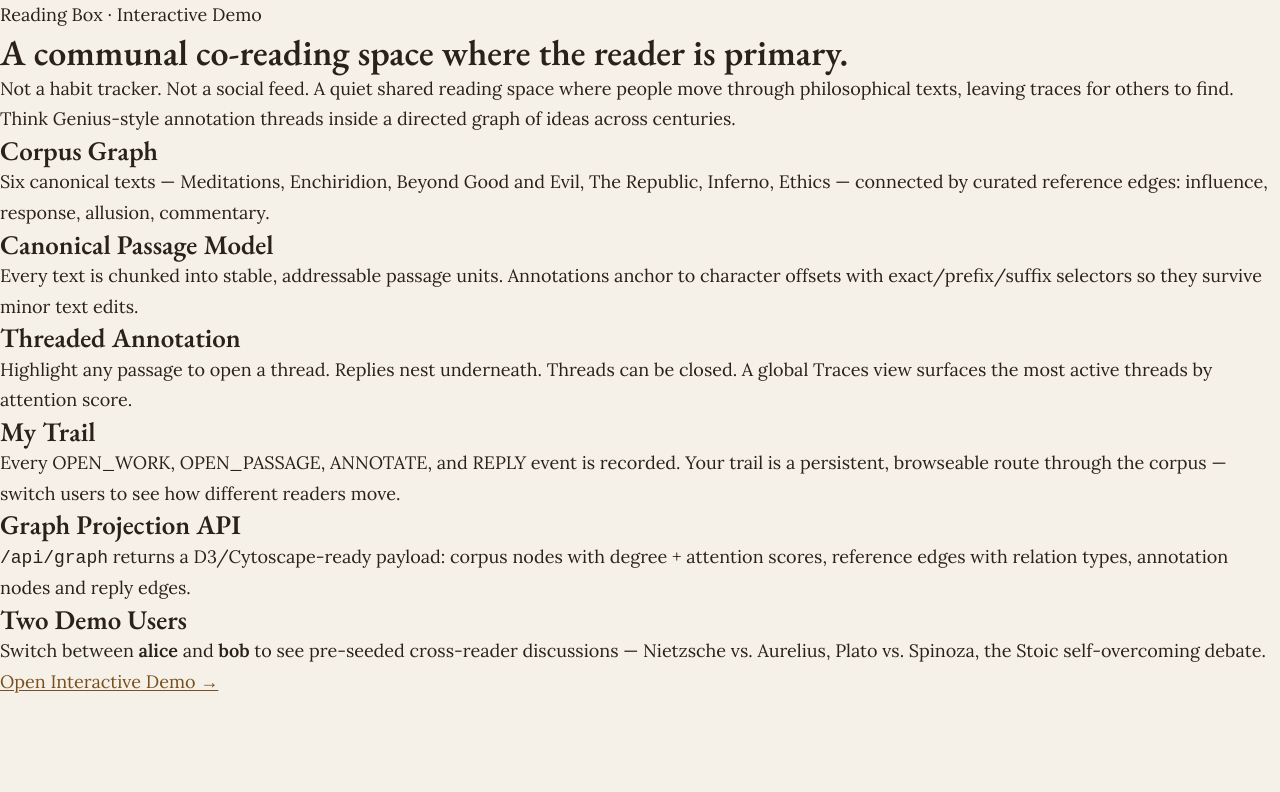
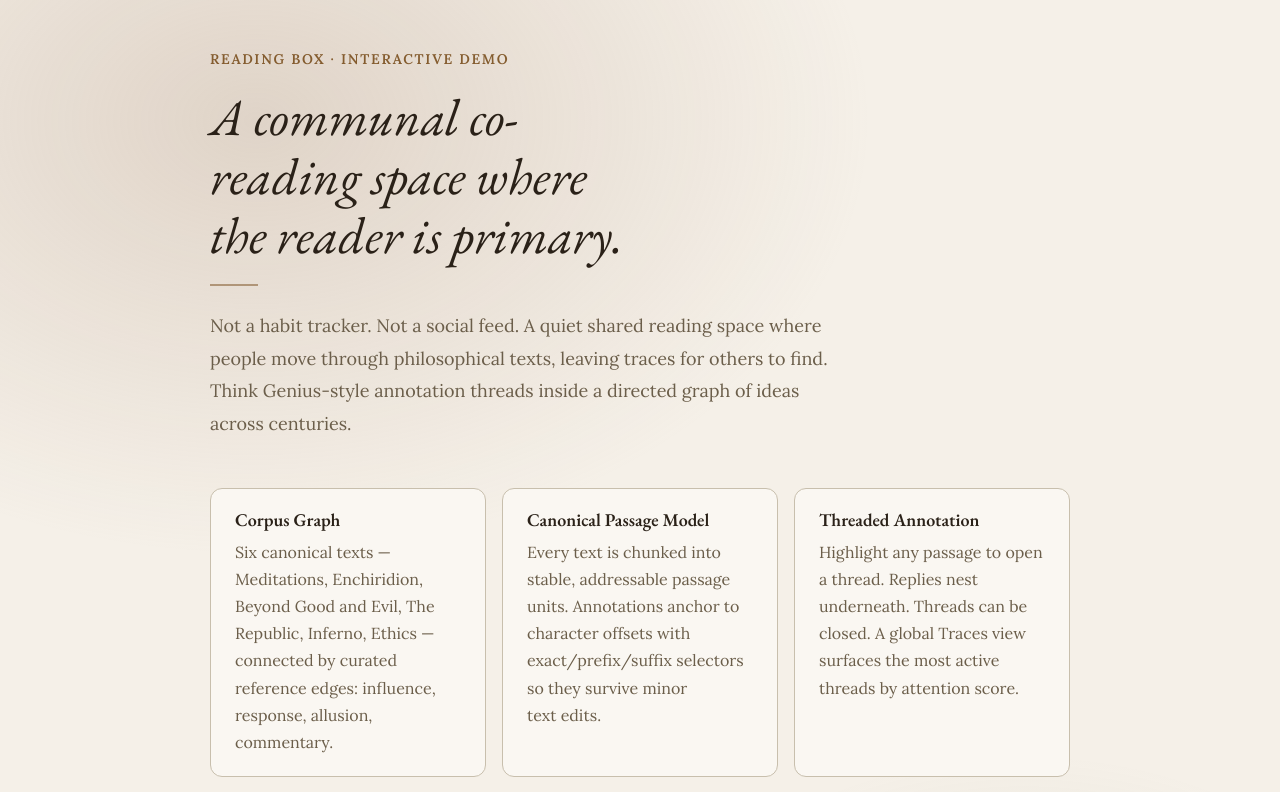
Before and after one commit to lorandladnai/reading-box-demo, a Next.js app: page / in a window 1280 px wide. Shown: the top 792 px of the page. Built offline with nearby package versions, Linux system fonts and the light colour scheme.

Commit message:
feat: styled landing page, annotation close button, alchemy bulk importer

```diff
--- a/src/app/globals.css
+++ b/src/app/globals.css
@@ -10,18 +10,16 @@
 /* ── Tokens ─────────────────────────────────────────────────── */
 :root,
 [data-theme="light"] {
-  /* Fonts */
   --font-display: 'EB Garamond', Georgia, serif;
   --font-body: 'Lora', Georgia, serif;
 
-  /* Type scale */
   --text-xs:   clamp(0.75rem,  0.7rem  + 0.25vw, 0.875rem);
   --text-sm:   clamp(0.875rem, 0.8rem  + 0.35vw, 1rem);
   --text-base: clamp(1rem,     0.95rem + 0.25vw, 1.125rem);
   --text-lg:   clamp(1.125rem, 1rem    + 0.75vw, 1.5rem);
   --text-xl:   clamp(1.5rem,   1.2rem  + 1.25vw, 2.25rem);
+  --text-2xl:  clamp(2rem,     1.2rem  + 2.5vw,  3.5rem);
 
-  /* 4px spacing */
   --space-1:  0.25rem;
   --space-2:  0.5rem;
   --space-3:  0.75rem;
@@ -32,8 +30,9 @@
   --space-10: 2.5rem;
   --space-12: 3rem;
   --space-16: 4rem;
+  --space-20: 5rem;
+  --space-24: 6rem;
 
-  /* Surfaces — warm parchment */
   --color-bg:             #f5f0e8;
   --color-surface:        #faf7f2;
   --color-surface-2:      #ffffff;
@@ -41,33 +40,27 @@
   --color-divider:        #d9d0c0;
   --color-border:         #c8bfad;
 
-  /* Text */
   --color-text:           #2a2118;
   --color-text-muted:     #6b5e4a;
   --color-text-faint:     #a8987e;
   --color-text-inverse:   #faf7f2;
 
-  /* Primary — warm oak brown */
   --color-primary:          #7a4f1e;
   --color-primary-hover:    #5e3a12;
   --color-primary-active:   #3e2509;
   --color-primary-highlight:#ede0cc;
 
-  /* Accent — muted sage (selection, mark) */
   --color-accent:           #4a6741;
   --color-accent-highlight: #dde8d6;
 
-  /* Radii */
   --radius-sm: 0.25rem;
   --radius-md: 0.5rem;
   --radius-lg: 0.75rem;
 
-  /* Shadows */
   --shadow-sm: 0 1px 3px oklch(0.2 0.03 60 / 0.08);
   --shadow-md: 0 4px 12px oklch(0.2 0.03 60 / 0.10);
-  --shadow-lg: 0 8px 24px oklch(0.2 0.03 60 / 0.14);
+  --shadow-lg: 0 8px 32px oklch(0.2 0.03 60 / 0.16);
 
-  /* Transition */
   --transition: 180ms cubic-bezier(0.16, 1, 0.3, 1);
 }
 
@@ -90,7 +83,7 @@
   --color-accent-highlight: #1e2e1a;
   --shadow-sm: 0 1px 3px oklch(0 0 0 / 0.30);
   --shadow-md: 0 4px 12px oklch(0 0 0 / 0.40);
-  --shadow-lg: 0 8px 24px oklch(0 0 0 / 0.50);
+  --shadow-lg: 0 8px 32px oklch(0 0 0 / 0.55);
 }
 
 @media (prefers-color-scheme: dark) {
@@ -113,18 +106,12 @@
     --color-accent-highlight: #1e2e1a;
     --shadow-sm: 0 1px 3px oklch(0 0 0 / 0.30);
     --shadow-md: 0 4px 12px oklch(0 0 0 / 0.40);
-    --shadow-lg: 0 8px 24px oklch(0 0 0 / 0.50);
+    --shadow-lg: 0 8px 32px oklch(0 0 0 / 0.55);
   }
 }
 
 /* ── Base reset ─────────────────────────────────────────────── */
-*,
-*::before,
-*::after {
-  box-sizing: border-box;
-  margin: 0;
-  padding: 0;
-}
+*, *::before, *::after { box-sizing: border-box; margin: 0; padding: 0; }
 
 html {
   -webkit-font-smoothing: antialiased;
@@ -149,69 +136,171 @@ h1, h2, h3, h4, h5, h6 {
   text-wrap: balance;
 }
 
-p, li {
-  text-wrap: pretty;
-}
+p, li { text-wrap: pretty; }
+button { cursor: pointer; font: inherit; color: inherit; background: none; border: none; }
+input, textarea, select { font: inherit; color: inherit; }
+img, svg { display: block; max-width: 100%; }
+code { font-family: 'Courier New', monospace; font-size: 0.9em; background: var(--color-surface-offset); padding: 0.1em 0.4em; border-radius: var(--radius-sm); }
 
-button {
-  cursor: pointer;
-  font: inherit;
-  color: inherit;
-  background: none;
-  border: none;
-}
-
-input, textarea, select {
-  font: inherit;
-  color: inherit;
-}
-
-img, svg {
-  display: block;
-  max-width: 100%;
-}
-
-::selection {
-  background: var(--color-accent-highlight);
-  color: var(--color-text);
-}
-
-:focus-visible {
-  outline: 2px solid var(--color-primary);
-  outline-offset: 3px;
-  border-radius: var(--radius-sm);
-}
-
-mark {
-  background: var(--color-accent-highlight);
-  color: var(--color-text);
-  border-radius: 2px;
-  padding: 0 2px;
-}
-
-a {
-  color: var(--color-primary);
-  text-decoration: underline;
-  text-underline-offset: 2px;
-  transition: color var(--transition);
-}
-
-a:hover {
-  color: var(--color-primary-hover);
-}
+::selection { background: var(--color-accent-highlight); color: var(--color-text); }
+:focus-visible { outline: 2px solid var(--color-primary); outline-offset: 3px; border-radius: var(--radius-sm); }
+mark { background: var(--color-accent-highlight); color: var(--color-text); border-radius: 2px; padding: 0 2px; }
+a { color: var(--color-primary); text-decoration: underline; text-underline-offset: 2px; transition: color var(--transition); }
+a:hover { color: var(--color-primary-hover); }
 
 @media (prefers-reduced-motion: reduce) {
-  *,
-  *::before,
-  *::after {
+  *, *::before, *::after {
     animation-duration: 0.01ms !important;
-    animation-iteration-count: 1 !important;
     transition-duration: 0.01ms !important;
-    scroll-behavior: auto !important;
   }
 }
 
-/* ── Layout shell ───────────────────────────────────────────── */
+/* ──────────────────────────────────────────────────────
+   LANDING PAGE ( / )
+   ────────────────────────────────────────────────────── */
+
+.cover {
+  min-height: 100dvh;
+  display: flex;
+  align-items: center;
+  justify-content: center;
+  padding: var(--space-12) var(--space-6);
+  background:
+    radial-gradient(ellipse 80% 60% at 20% 10%, oklch(0.72 0.04 60 / 0.35) 0%, transparent 60%),
+    radial-gradient(ellipse 60% 50% at 80% 90%, oklch(0.65 0.05 140 / 0.18) 0%, transparent 55%),
+    var(--color-bg);
+}
+
+.cover-inner {
+  max-width: 860px;
+  width: 100%;
+}
+
+/* Kicker line above the title */
+.cover-kicker {
+  font-family: var(--font-body);
+  font-size: var(--text-xs);
+  font-weight: 600;
+  letter-spacing: 0.12em;
+  text-transform: uppercase;
+  color: var(--color-primary);
+  margin-bottom: var(--space-4);
+  opacity: 0.9;
+}
+
+/* Hero title */
+.cover-inner > h1 {
+  font-family: var(--font-display);
+  font-size: var(--text-2xl);
+  font-weight: 400;
+  font-style: italic;
+  line-height: 1.15;
+  color: var(--color-text);
+  max-width: 22ch;
+  margin-bottom: var(--space-6);
+}
+
+/* Lead paragraph */
+.cover-lead {
+  font-size: var(--text-base);
+  color: var(--color-text-muted);
+  line-height: 1.8;
+  max-width: 58ch;
+  margin-bottom: var(--space-12);
+}
+
+/* Ornamental divider */
+.cover-inner > h1::after {
+  content: '';
+  display: block;
+  width: 48px;
+  height: 2px;
+  background: var(--color-primary);
+  margin-top: var(--space-5);
+  opacity: 0.5;
+}
+
+/* Feature card grid */
+.cover-grid {
+  display: grid;
+  grid-template-columns: repeat(auto-fill, minmax(min(260px, 100%), 1fr));
+  gap: var(--space-4);
+  margin-bottom: var(--space-12);
+}
+
+.cover-card {
+  padding: var(--space-5) var(--space-6);
+  background: var(--color-surface);
+  border-radius: var(--radius-lg);
+  border: 1px solid var(--color-border);
+  transition: box-shadow var(--transition), transform var(--transition);
+}
+
+.cover-card:hover {
+  box-shadow: var(--shadow-md);
+  transform: translateY(-2px);
+}
+
+.cover-card h2 {
+  font-family: var(--font-display);
+  font-size: var(--text-base);
+  font-weight: 600;
+  color: var(--color-text);
+  margin-bottom: var(--space-2);
+}
+
+.cover-card p {
+  font-size: var(--text-sm);
+  color: var(--color-text-muted);
+  line-height: 1.7;
+  max-width: none;
+}
+
+.cover-card code {
+  font-size: var(--text-xs);
+}
+
+/* CTA button row */
+.cover-actions {
+  display: flex;
+  gap: var(--space-4);
+  align-items: center;
+}
+
+.cover-primary {
+  display: inline-flex;
+  align-items: center;
+  gap: var(--space-2);
+  padding: var(--space-3) var(--space-8);
+  background: var(--color-primary);
+  color: var(--color-text-inverse);
+  border-radius: var(--radius-md);
+  font-family: var(--font-display);
+  font-size: var(--text-base);
+  font-style: italic;
+  font-weight: 500;
+  text-decoration: none;
+  letter-spacing: 0.01em;
+  transition: background var(--transition), box-shadow var(--transition), transform var(--transition);
+  box-shadow: var(--shadow-sm);
+}
+
+.cover-primary:hover {
+  background: var(--color-primary-hover);
+  color: var(--color-text-inverse);
+  box-shadow: var(--shadow-md);
+  transform: translateY(-1px);
+}
+
+.cover-primary:active {
+  transform: translateY(0);
+  box-shadow: var(--shadow-sm);
+}
+
+/* ──────────────────────────────────────────────────────
+   READING APP SHELL ( /demo )
+   ────────────────────────────────────────────────────── */
+
 .app {
   display: flex;
   flex-direction: column;
@@ -246,10 +335,7 @@ a:hover {
 }
 
 /* ── Tab nav ─────────────────────────────────────────────────── */
-.tabs {
-  display: flex;
-  gap: var(--space-1);
-}
+.tabs { display: flex; gap: var(--space-1); }
 
 .tabs button {
   font-family: var(--font-body);
@@ -261,16 +347,8 @@ a:hover {
   transition: color var(--transition), background var(--transition);
 }
 
-.tabs button:hover {
-  color: var(--color-text);
-  background: var(--color-surface-offset);
-}
-
-.tabs button.active {
-  color: var(--color-primary);
-  background: var(--color-primary-highlight);
-  font-weight: 600;
-}
+.tabs button:hover { color: var(--color-text); background: var(--color-surface-offset); }
+.tabs button.active { color: var(--color-primary); background: var(--color-primary-highlight); font-weight: 600; }
 
 /* ── Theme toggle ────────────────────────────────────────────── */
 .theme-toggle {
@@ -281,12 +359,7 @@ a:hover {
   color: var(--color-text-muted);
   transition: color var(--transition), border-color var(--transition), background var(--transition);
 }
-
-.theme-toggle:hover {
-  color: var(--color-text);
-  border-color: var(--color-text-muted);
-  background: var(--color-surface-offset);
-}
+.theme-toggle:hover { color: var(--color-text); border-color: var(--color-text-muted); background: var(--color-surface-offset); }
 
 /* ── Three-column layout ─────────────────────────────────────── */
 .layout {
@@ -315,18 +388,8 @@ a:hover {
   flex-shrink: 0;
 }
 
-.left-head h3 {
-  font-family: var(--font-display);
-  font-size: var(--text-base);
-  font-weight: 600;
-  color: var(--color-text);
-}
-
-.left-head > div {
-  display: flex;
-  gap: var(--space-1);
-}
-
+.left-head h3 { font-family: var(--font-display); font-size: var(--text-base); font-weight: 600; color: var(--color-text); }
+.left-head > div { display: flex; gap: var(--space-1); }
 .left-head > div button {
   font-size: var(--text-xs);
   padding: var(--space-1) var(--space-3);
@@ -335,18 +398,10 @@ a:hover {
   color: var(--color-text-muted);
   transition: background var(--transition), color var(--transition);
 }
-
-.left-head > div button:hover {
-  background: var(--color-surface-offset);
-  color: var(--color-text);
-}
+.left-head > div button:hover { background: var(--color-surface-offset); color: var(--color-text); }
 
 /* ── Work list ───────────────────────────────────────────────── */
-.list {
-  overflow-y: auto;
-  flex: 1;
-  padding: var(--space-2);
-}
+.list { overflow-y: auto; flex: 1; padding: var(--space-2); }
 
 .work-item {
   width: 100%;
@@ -359,38 +414,15 @@ a:hover {
   text-align: left;
   transition: background var(--transition);
 }
-
-.work-item:hover {
-  background: var(--color-surface-offset);
-}
-
-.work-item strong {
-  font-family: var(--font-display);
-  font-size: var(--text-sm);
-  font-weight: 600;
-  color: var(--color-text);
-  line-height: 1.3;
-}
-
-.work-item span {
-  font-size: var(--text-xs);
-  color: var(--color-text-muted);
-  font-style: italic;
-}
+.work-item:hover { background: var(--color-surface-offset); }
+.work-item strong { font-family: var(--font-display); font-size: var(--text-sm); font-weight: 600; color: var(--color-text); line-height: 1.3; }
+.work-item span { font-size: var(--text-xs); color: var(--color-text-muted); font-style: italic; }
 
 /* ── Graph ───────────────────────────────────────────────────── */
-.graph {
-  flex: 1;
-  width: 100%;
-  min-height: 0;
-}
+.graph { flex: 1; width: 100%; min-height: 0; }
 
 /* ── Passage reader ──────────────────────────────────────────── */
-.reader {
-  flex: 1;
-  overflow-y: auto;
-  padding: var(--space-10) var(--space-12);
-}
+.reader { flex: 1; overflow-y: auto; padding: var(--space-10) var(--space-12); }
 
 .reader > h1 {
   font-family: var(--font-display);
@@ -409,25 +441,9 @@ a:hover {
   margin-bottom: var(--space-8);
 }
 
-.passages {
-  display: flex;
-  flex-direction: column;
-  gap: var(--space-6);
-  max-width: 68ch;
-}
-
-.passages article p {
-  font-size: var(--text-base);
-  line-height: 1.85;
-  color: var(--color-text);
-  cursor: text;
-}
-
-.passages-empty {
-  font-size: var(--text-sm);
-  color: var(--color-text-muted);
-  font-style: italic;
-}
+.passages { display: flex; flex-direction: column; gap: var(--space-6); max-width: 68ch; }
+.passages article p { font-size: var(--text-base); line-height: 1.85; color: var(--color-text); cursor: text; }
+.passages-empty { font-size: var(--text-sm); color: var(--color-text-muted); font-style: italic; }
 
 .section-heading {
   font-family: var(--font-body);
@@ -492,17 +508,8 @@ a:hover {
   color: var(--color-text);
   transition: border-color var(--transition), box-shadow var(--transition);
 }
-
-.compose-inline textarea:focus {
-  outline: none;
-  border-color: var(--color-primary);
-  box-shadow: 0 0 0 3px var(--color-primary-highlight);
-}
-
-.compose-inline textarea::placeholder {
-  color: var(--color-text-faint);
-  font-style: italic;
-}
+.compose-inline textarea:focus { outline: none; border-color: var(--color-primary); box-shadow: 0 0 0 3px var(--color-primary-highlight); }
+.compose-inline textarea::placeholder { color: var(--color-text-faint); font-style: italic; }
 
 .compose-inline > button {
   align-self: flex-start;
@@ -512,13 +519,9 @@ a:hover {
   border-radius: var(--radius-md);
   font-size: var(--text-sm);
   font-weight: 600;
-  letter-spacing: 0.01em;
   transition: background var(--transition);
 }
-
-.compose-inline > button:hover {
-  background: var(--color-primary-hover);
-}
+.compose-inline > button:hover { background: var(--color-primary-hover); }
 
 /* ── Annotation thread ───────────────────────────────────────── */
 .annotation {
@@ -533,32 +536,47 @@ a:hover {
 .annotation-head {
   display: flex;
   flex-wrap: wrap;
-  align-items: baseline;
+  align-items: center;
   gap: var(--space-2);
   margin-bottom: var(--space-3);
   font-size: var(--text-xs);
   color: var(--color-text-muted);
-  line-height: 1.5;
 }
 
-.annotation-head b {
-  color: var(--color-text);
-  font-weight: 600;
+.annotation-head b { color: var(--color-text); font-weight: 600; }
+
+.annotation-state {
+  font-size: var(--text-xs);
+  color: var(--color-text-faint);
+  padding: 1px var(--space-2);
+  border-radius: var(--radius-sm);
+  background: var(--color-surface-offset);
+  text-transform: uppercase;
+  letter-spacing: 0.06em;
 }
 
-/* Push the close button to the right on the same baseline row */
-.annotation-head button {
+/* The ✕ close button — pushed to the far right */
+.annotation-close {
   margin-left: auto;
-  font-size: var(--text-xs);
+  display: flex;
+  align-items: center;
+  justify-content: center;
+  width: 20px;
+  height: 20px;
+  border-radius: var(--radius-sm);
+  font-size: 11px;
+  line-height: 1;
   color: var(--color-text-faint);
-  text-decoration: underline;
-  text-underline-offset: 2px;
-  white-space: nowrap;
-  transition: color var(--transition);
+  transition: color var(--transition), background var(--transition);
+  flex-shrink: 0;
 }
+.annotation-close:hover { color: var(--color-text); background: var(--color-surface-offset); }
 
-.annotation-head button:hover {
-  color: var(--color-primary);
+.annotation-body {
+  font-size: var(--text-sm);
+  color: var(--color-text);
+  line-height: 1.7;
+  margin-bottom: var(--space-1);
 }
 
 .reply {
@@ -570,11 +588,7 @@ a:hover {
   line-height: 1.6;
 }
 
-.reply-compose {
-  display: flex;
-  gap: var(--space-2);
-  margin-top: var(--space-3);
-}
+.reply-compose { display: flex; gap: var(--space-2); margin-top: var(--space-3); }
 
 .reply-compose input {
   flex: 1;
@@ -586,16 +600,8 @@ a:hover {
   color: var(--color-text);
   transition: border-color var(--transition);
 }
-
-.reply-compose input:focus {
-  outline: none;
-  border-color: var(--color-primary);
-}
-
-.reply-compose input::placeholder {
-  color: var(--color-text-faint);
-  font-style: italic;
-}
+.reply-compose input:focus { outline: none; border-color: var(--color-primary); }
+.reply-compose input::placeholder { color: var(--color-text-faint); font-style: italic; }
 
 .reply-compose button {
   padding: var(--space-2) var(--space-3);
@@ -606,10 +612,7 @@ a:hover {
   font-weight: 600;
   transition: background var(--transition);
 }
-
-.reply-compose button:hover {
-  background: var(--color-primary-hover);
-}
+.reply-compose button:hover { background: var(--color-primary-hover); }
 
 /* ── Context panel ───────────────────────────────────────────── */
 .context-panel {
@@ -629,66 +632,25 @@ a:hover {
   border-bottom: 1px solid var(--color-divider);
 }
 
-.context-panel > p {
-  font-size: var(--text-xs);
-  color: var(--color-text-muted);
-  font-style: italic;
-  line-height: 1.6;
-}
+.context-panel > p { font-size: var(--text-xs); color: var(--color-text-muted); font-style: italic; line-height: 1.6; }
 
-.context-group {
-  margin-bottom: var(--space-6);
-}
-
-.context-group h4 {
-  font-family: var(--font-body);
-  font-size: var(--text-xs);
-  font-weight: 600;
-  text-transform: uppercase;
-  letter-spacing: 0.08em;
-  color: var(--color-text-faint);
-  margin-bottom: var(--space-2);
-}
-
+.context-group { margin-bottom: var(--space-6); }
+.context-group h4 { font-family: var(--font-body); font-size: var(--text-xs); font-weight: 600; text-transform: uppercase; letter-spacing: 0.08em; color: var(--color-text-faint); margin-bottom: var(--space-2); }
 .context-group button {
-  display: block;
-  width: 100%;
-  text-align: left;
-  font-size: var(--text-xs);
-  font-family: var(--font-display);
-  font-style: italic;
-  padding: var(--space-2) var(--space-3);
-  border-radius: var(--radius-md);
-  color: var(--color-primary);
-  line-height: 1.4;
-  margin-bottom: var(--space-1);
+  display: block; width: 100%; text-align: left;
+  font-size: var(--text-xs); font-family: var(--font-display); font-style: italic;
+  padding: var(--space-2) var(--space-3); border-radius: var(--radius-md);
+  color: var(--color-primary); line-height: 1.4; margin-bottom: var(--space-1);
   transition: background var(--transition);
 }
-
-.context-group button:hover {
-  background: var(--color-primary-highlight);
-}
+.context-group button:hover { background: var(--color-primary-highlight); }
 
 /* ── Trail feed ──────────────────────────────────────────────── */
-.trail {
-  max-width: 680px;
-  margin: 0 auto;
-  padding: var(--space-10) var(--space-6);
-}
-
-.trail > h2 {
-  font-family: var(--font-display);
-  font-size: var(--text-xl);
-  font-weight: 400;
-  font-style: italic;
-  color: var(--color-text);
-  margin-bottom: var(--space-6);
-}
+.trail { max-width: 680px; margin: 0 auto; padding: var(--space-10) var(--space-6); }
+.trail > h2 { font-family: var(--font-display); font-size: var(--text-xl); font-weight: 400; font-style: italic; color: var(--color-text); margin-bottom: var(--space-6); }
 
 .trail-item {
-  display: block;
-  width: 100%;
-  text-align: left;
+  display: block; width: 100%; text-align: left;
   padding: var(--space-4) var(--space-5);
   border-radius: var(--radius-lg);
   background: var(--color-surface);
@@ -698,27 +660,11 @@ a:hover {
   color: var(--color-text);
   transition: background var(--transition), box-shadow var(--transition);
 }
-
-.trail-item:hover {
-  background: var(--color-surface-offset);
-  box-shadow: var(--shadow-sm);
-}
+.trail-item:hover { background: var(--color-surface-offset); box-shadow: var(--shadow-sm); }
 
 /* ── Annotations feed ────────────────────────────────────────── */
-.annotations {
-  max-width: 680px;
-  margin: 0 auto;
-  padding: var(--space-10) var(--space-6);
-}
-
-.annotations > h2 {
-  font-family: var(--font-display);
-  font-size: var(--text-xl);
-  font-weight: 400;
-  font-style: italic;
-  color: var(--color-text);
-  margin-bottom: var(--space-6);
-}
+.annotations { max-width: 680px; margin: 0 auto; padding: var(--space-10) var(--space-6); }
+.annotations > h2 { font-family: var(--font-display); font-size: var(--text-xl); font-weight: 400; font-style: italic; color: var(--color-text); margin-bottom: var(--space-6); }
 
 .annotation-card {
   padding: var(--space-5);
@@ -731,20 +677,6 @@ a:hover {
   gap: var(--space-2);
   transition: box-shadow var(--transition);
 }
-
-.annotation-card:hover {
-  box-shadow: var(--shadow-sm);
-}
-
-.annotation-card strong {
-  font-family: var(--font-display);
-  font-size: var(--text-sm);
-  font-weight: 600;
-  color: var(--color-text);
-}
-
-.annotation-card > div:not(.reply-compose) {
-  font-size: var(--text-sm);
-  color: var(--color-text-muted);
-  line-height: 1.6;
-}
+.annotation-card:hover { box-shadow: var(--shadow-sm); }
+.annotation-card strong { font-family: var(--font-display); font-size: var(--text-sm); font-weight: 600; color: var(--color-text); }
+.annotation-card > div:not(.reply-compose) { font-size: var(--text-sm); color: var(--color-text-muted); line-height: 1.6; }
```
Also changed, not shown: scripts/import-alchemy.ts (added, +62 -0 lines), src/components/PassageReader.tsx (+16 -8 lines).
